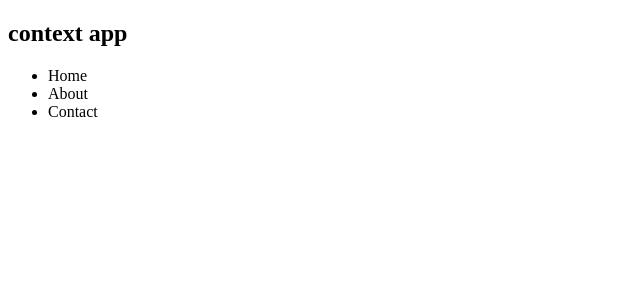
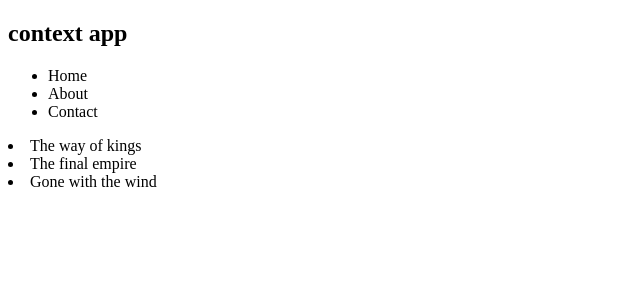
Before and after one commit to danielc92/react-hooks-context-tutorial, a React (Create React App) app: page / in a window 1280 px wide. Shown: the top 300 px of the page, without its empty margins (0-640 px from the left). Built offline with nearby package versions, Linux system fonts and the light colour scheme.

Commit message:
Created Booklist component

```diff
--- a/src/components/App.js
+++ b/src/components/App.js
@@ -1,11 +1,13 @@
 import React, { Component } from 'react'
 import Navbar from './Navbar';
+import BookList from './BookList';
 
 export default class App extends Component {
     render() {
         return (
             <div>
                 <Navbar/>
+                <BookList/>
             </div>
         )
     }
--- /dev/null
+++ b/src/components/BookList.js
@@ -0,0 +1,13 @@
+import React, { Component } from 'react'
+
+export default class BookList extends Component {
+    render() {
+        return (
+            <div className="book-list">
+                <li>The way of kings</li>
+                <li>The final empire</li>
+                <li>Gone with the wind</li>
+            </div>
+        )
+    }
+}
```
